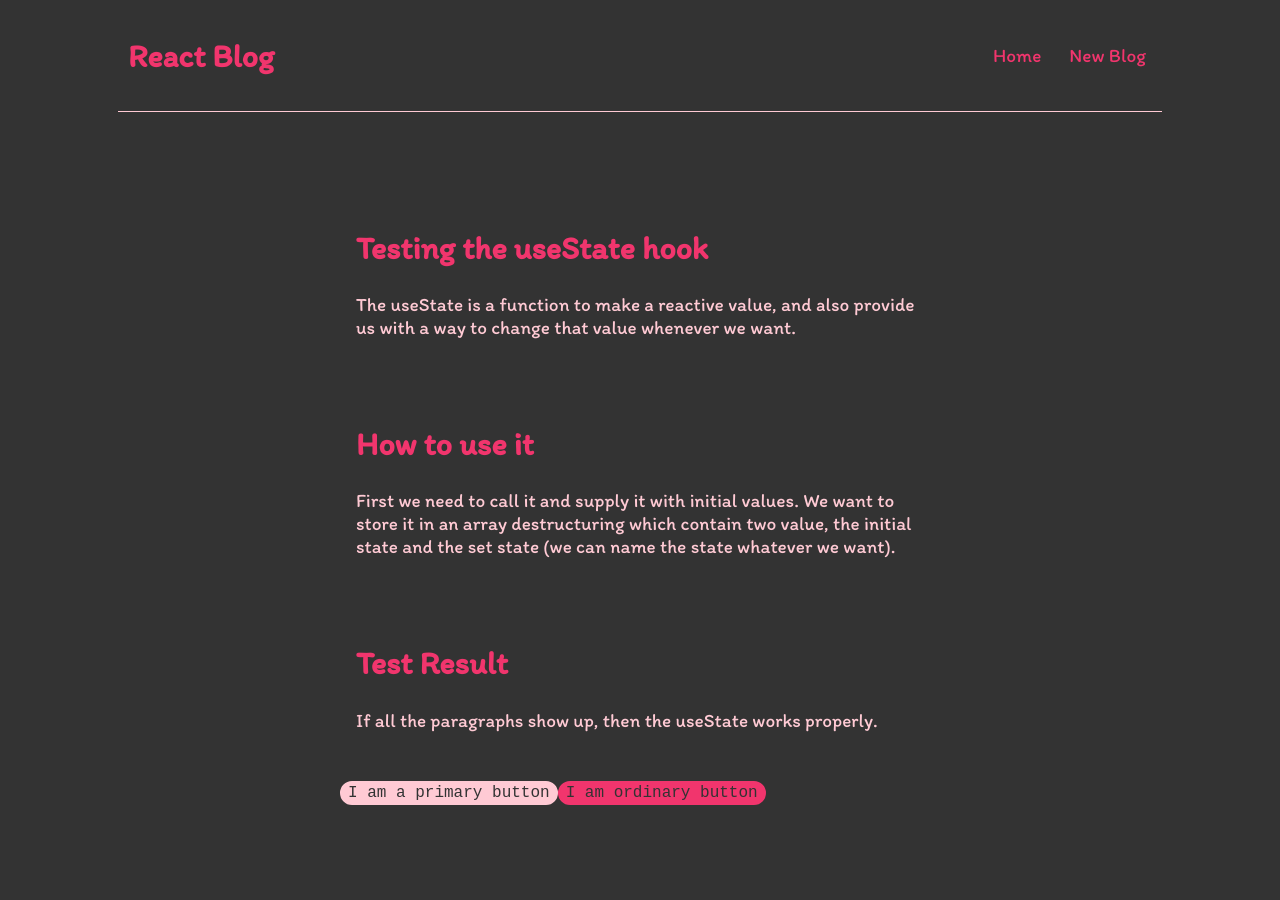
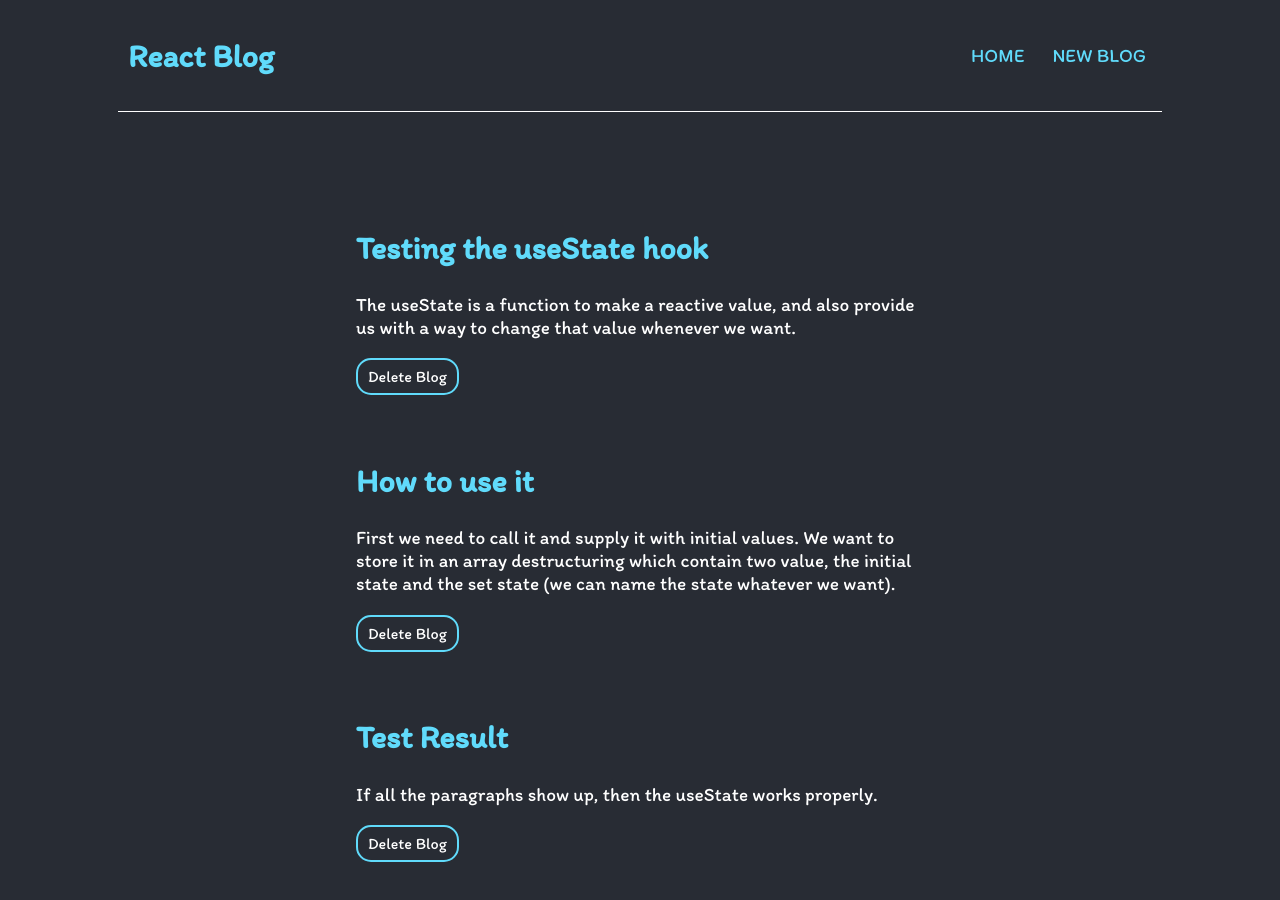
Before and after one commit to Cosmochil/react-blog, a React (Create React App) app: page /blog in a window 1280 px wide. Shown: the top 900 px of the page. Before the commit the page ends 865 px from the top, so only its background shows below. Built offline with nearby package versions, Linux system fonts and the light colour scheme; data requests are answered from the project's data file.

Commit message:
Changing color scheme and add db.json

```diff
--- /dev/null
+++ b/data/db.json
@@ -0,0 +1,17 @@
+{"blogs" : [
+    {
+      "title": "Testing the useState hook",
+      "body": "The useState is a function to make a reactive value, and also provide us with a way to change that value whenever we want.",
+      "id": 1
+    },
+    {
+      "title": "How to use it",
+      "body": "First we need to call it and supply it with initial values. We want to store it in an array destructuring which contain two value, the initial state and the set state (we can name the state whatever we want).",
+      "id": 2
+    },
+    {
+      "title": "Test Result",
+      "body": "If all the paragraphs show up, then the useState works properly.",
+      "id": 3
+    }
+  ]}
--- a/src/components/BlogLists.jsx
+++ b/src/components/BlogLists.jsx
@@ -2,18 +2,19 @@ import React from 'react';
 import styled from 'styled-components'
 import Button from './Button'
 
-function BlogLists(props) {
-    const articles = props.blogs;
+function BlogLists({blogs, deleteBlog}) {
+    const articles = blogs;
     const ContentContainer = styled.div`
       padding: 10px 16px;
       margin: 20px 0;
+      border-radius: 20px;
       &: hover {
-        box-shadow: 1px 3px 9px rgba(255, 229, 217, 0.1);
+        box-shadow: 0px 0px 12px rgba(96, 219, 251, .3);
       }
     `;
     const ContentHeader = styled.h2`
       font-size: 2rem;
-      color: #f1356d;
+      color: #60dbfb;
     `;
 
     const Content = styled.p`
@@ -25,10 +26,12 @@ function BlogLists(props) {
           <ContentContainer key={article.id}>
             <ContentHeader>{article.title}</ContentHeader>
             <Content>{article.body}</Content>
+            <Button
+              buttonType="primary"
+              onClick={() => deleteBlog(article.id)}
+            >Delete Blog</Button>
           </ContentContainer>
         ))}
-        <Button buttonType='primary'>I am a primary button</Button>
-        <Button>I am ordinary button</Button>
       </div>
     );
 }
--- a/src/components/Body.jsx
+++ b/src/components/Body.jsx
@@ -1,31 +1,33 @@
-import { React, useState } from "react";
+import { React, useState, useEffect } from "react";
 import styled from "styled-components";
 import BlogLists from './BlogLists'
 
 function Body() {
-  const [articles, setArticles] = useState([
-    {
-      title: "Testing the useState hook",
-      body: "The useState is a function to make a reactive value, and also provide us with a way to change that value whenever we want.",
-      id: 1,
-    },
-    {
-      title: "How to use it",
-      body: "First we need to call it and supply it with initial values. We want to store it in an array destructuring which contain two value, the initial state and the set state (we can name the state whatever we want).",
-      id: 2,
-    },
-    {
-      title: "Test Result",
-      body: "If all the paragraphs show up, then the useState works properly.",
-      id: 3,
-    },
-  ]);
+  const [articles, setArticles] = useState(null);
+  const [isLoading, setIsLoading] = useState(true);
   const Body = styled.div``;
+
+  const deleteBlog = (id) => {
+    const newArticles = articles.filter((article) => article.id !== id);
+    setArticles(newArticles);
+  }
+
+  useEffect(() => {
+    fetch("http://localhost:8000/blogs")
+      .then(res => {
+        return res.json()
+      })
+      .then(data => {
+        setArticles(data)
+        setIsLoading(false)
+      })
+  }, [])
 
 
   return (
     <Body>
-      <BlogLists blogs={articles} />
+      {isLoading && <div>Loading...</div>}
+      {articles && <BlogLists blogs={articles} deleteBlog={ deleteBlog }/>}
     </Body>
   );
 }
--- a/src/components/Button.jsx
+++ b/src/components/Button.jsx
@@ -1,10 +1,15 @@
 import styled from "styled-components";
 
 export default styled.button`
-    ${(props) =>
-      props.buttonType === "primary"
-        ? `border: 2px solid #ffcad4; border-radius: 15px; color: #333; background: #ffcad4;`
-        : `border: 2px solid #f1356d; border-radius: 15px; color: #333; background: #f1356d;`}
-    font-size: 1rem;
-    font-family: monospace;
-  `;
+  ${(props) =>
+    props.buttonType === "primary"
+      ? `border: 2px solid #60dbfb; border-radius: 15px; color: #fff; background: #282c34; &: hover {background: #60dbfb; color: #282c34;}`
+      : `border: 2px solid #60dbfb; border-radius: 15px; color: #282c34; background: #60dbfb;`}
+  font-size: 1rem;
+  font-family: "ItimReg";
+  padding: 7px 10px;
+  &: hover {
+    box-shadow: 0px 0px 12px rgba(96, 219, 251, 1);
+    cursor: pointer;
+  }
+`;
--- a/src/components/Navbar.jsx
+++ b/src/components/Navbar.jsx
@@ -8,10 +8,10 @@ function Navbar() {
     align-items: center;
     max-width: 80vw;
     margin: 0 auto;
-    border-bottom: 1px solid #ffcad4;
+    border-bottom: 1px solid #fff;
   `;
   const NavHeader = styled.h1`
-    color: #f1356d;
+    color: #60dbfb;
     font-size: 2em;
   `;
   const NavLinkContainer = styled.div`
@@ -22,9 +22,9 @@ function Navbar() {
     text-decoration: none;
     font-size: 1.2rem;
     padding: 6px;
-    color: #f1356d;
+    color: #60dbfb;
     &: hover {
-      color: #ffcad4;
+      text-shadow: 0px 0px 10px #60dbfb;
     }
   `;
 
@@ -32,9 +32,10 @@ function Navbar() {
     <div>
       <Navbar className="navbar">
         <NavHeader>React Blog</NavHeader>
+
         <NavLinkContainer className="navlinks">
-          <NavLinks href="/blog">Home</NavLinks>
-          <NavLinks href="/create">New Blog</NavLinks>
+          <NavLinks href="/blog">HOME</NavLinks>
+          <NavLinks href="/create">NEW BLOG</NavLinks>
         </NavLinkContainer>
       </Navbar>
     </div>
--- a/src/index.css
+++ b/src/index.css
@@ -8,6 +8,6 @@ body {
   font-family: 'ItimReg';
   -webkit-font-smoothing: antialiased;
   -moz-osx-font-smoothing: grayscale;
-  background: #333;
-  color: #ffcad4;
+  background: #282c34;
+  color: #fff;
 }
```
